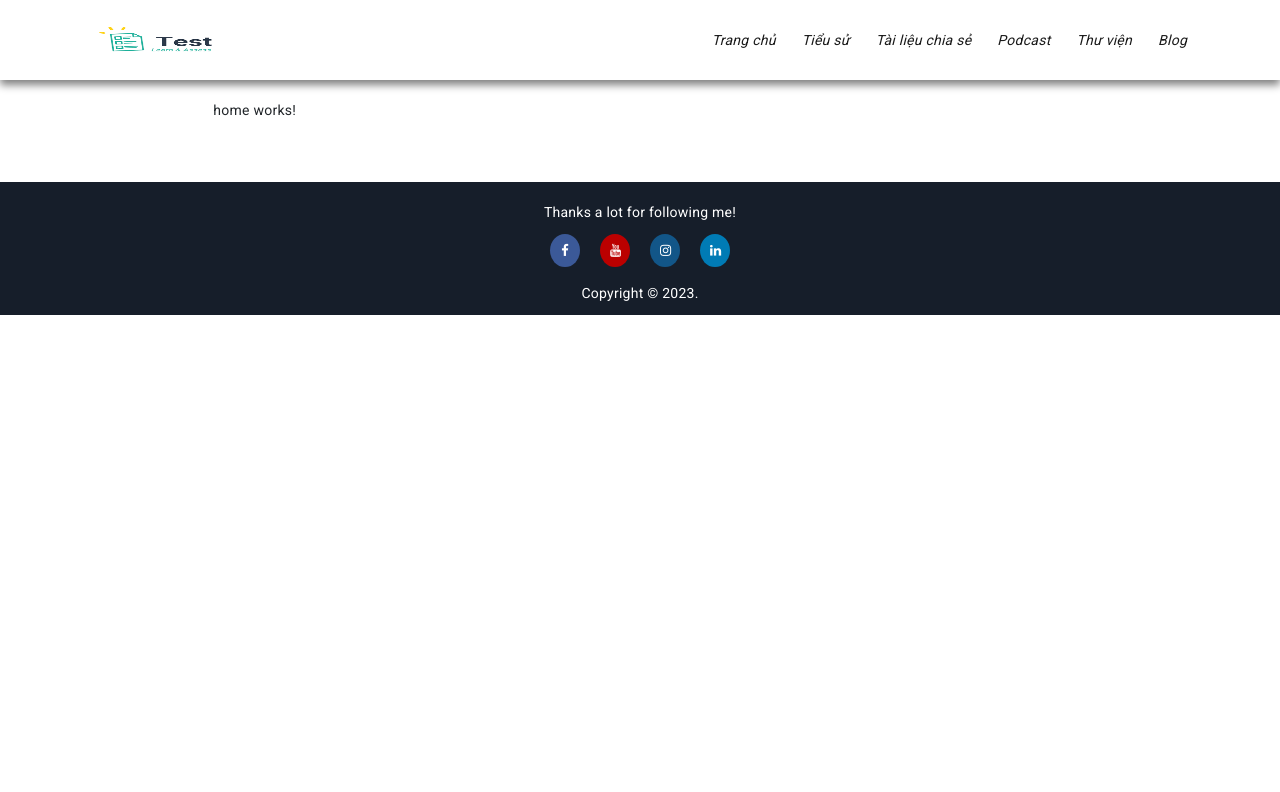
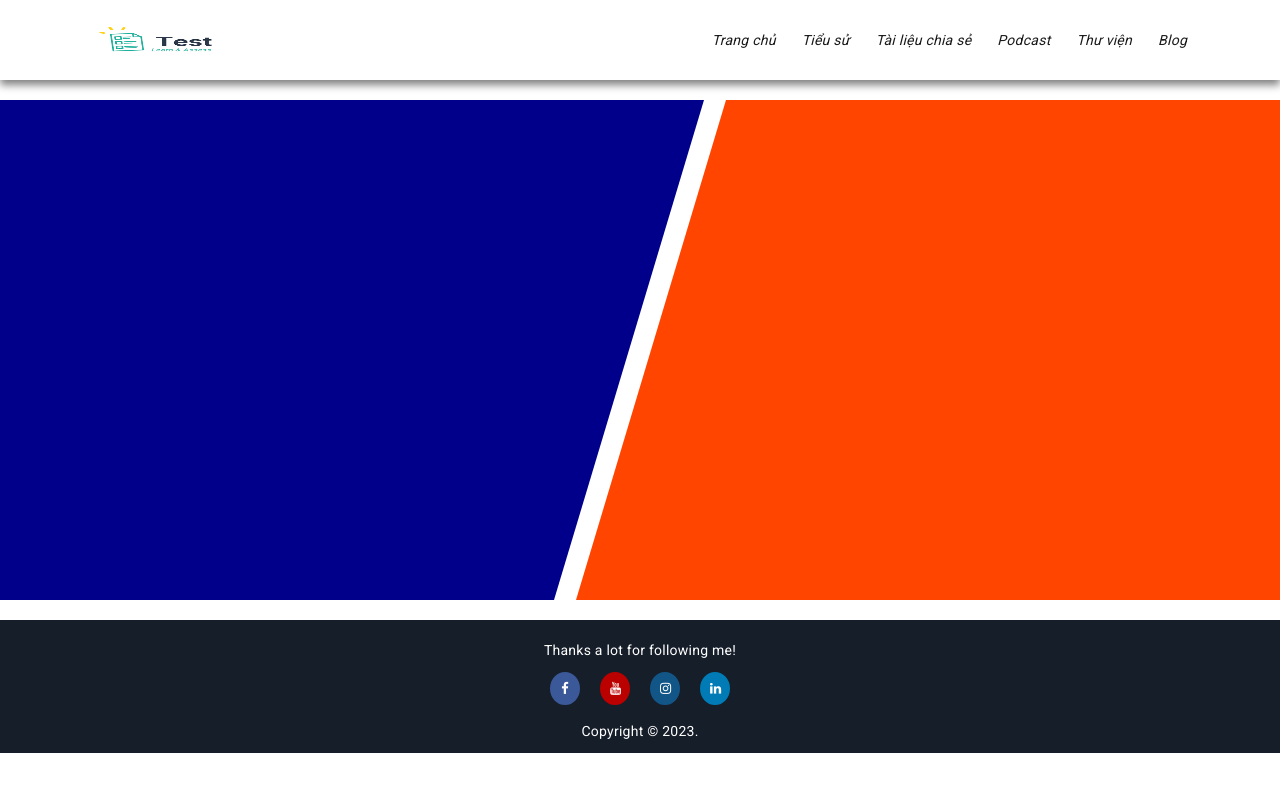
Before and after one commit to donghg201/WebBlog_FE, an Angular app in the folder PersonalBlog/: page / in a window 1280 px wide. Shown: the top 792 px of the page. Built offline with nearby package versions, Linux system fonts and the light colour scheme.

Commit message:
Push 08/02/2023

```diff
--- a/PersonalBlog/src/app/app.component.css
+++ b/PersonalBlog/src/app/app.component.css
@@ -6,10 +6,12 @@ app-header {
   height: 100px;
 }
 
-.row {
+router-outlet {
   width: 100%;
   overflow: hidden;
   padding: 20px 0 50px 0;
+  vertical-align: middle;
+  margin: 0;
 }
 
 /* Cách check overflow*/
--- a/PersonalBlog/src/app/app.component.html
+++ b/PersonalBlog/src/app/app.component.html
@@ -1,9 +1,3 @@
 <app-header></app-header>
-<div class="row">
-  <div class="col-2"></div>
-  <div class="col-8">
-    <router-outlet></router-outlet>
-  </div>
-  <div class="col-2"></div>
-</div>
+<router-outlet></router-outlet>
 <app-footer></app-footer>
--- a/PersonalBlog/src/app/home/home.component.css
+++ b/PersonalBlog/src/app/home/home.component.css
@@ -0,0 +1,32 @@
+.container-fluid {
+  width: 100%;
+  overflow: hidden;
+  margin: 0;
+  padding: 0;
+}
+
+.sector1 {
+  width: 100%;
+  padding: 0;
+  margin: 20px 0;
+  height: 500px;
+}
+
+#trapezium1 {
+  border-top: 500px solid darkblue;
+  border-left: 0 solid transparent;
+  border-right: 150px solid transparent;
+  height: 0;
+  width: 55%;
+  position: absolute;
+}
+
+#trapezium2 {
+  border-bottom: 500px solid orangered;
+  border-left: 150px solid transparent;
+  border-right: 0 solid transparent;
+  height: 0;
+  width: 55%;
+  position: absolute;
+  left: 45%;
+}
--- a/PersonalBlog/src/app/home/home.component.html
+++ b/PersonalBlog/src/app/home/home.component.html
@@ -1 +1,6 @@
-<p>home works!</p>
+<div class="container-fluid">
+  <div class="sector1">
+    <p id="trapezium1"></p>
+    <p id="trapezium2"></p>
+  </div>
+</div>
--- a/PersonalBlog/src/app/page-not-found/page-not-found.component.html
+++ b/PersonalBlog/src/app/page-not-found/page-not-found.component.html
@@ -1,6 +1,10 @@
 <div class="container-fluid">
+  <div class="row">
+    <div class="col-2"></div>
+    <div class="col-8">
       <h1>404 Error Page</h1>
-  <p class="zoom-area" style="color: orangered"><b style="font-size: 30px; color: darkred">Oops!</b> TRANG BẠN ĐANG TÌM
+      <p class="zoom-area" style="color: orangered"><b style="font-size: 30px; color: darkred">Oops!</b> TRANG BẠN ĐANG
+        TÌM
         KIẾM HIỆN KHÔNG TỒN TẠI.</p>
       <section class="error-container">
         <span class="four"><span class="screen-reader-text">4</span></span>
@@ -11,3 +15,6 @@
         <a routerLink='/home' routerLinkActive="active" class="more-link">VỀ TRANG CHỦ</a>
       </div>
     </div>
+    <div class="col-2"></div>
+  </div>
+</div>
--- a/PersonalBlog/src/app/page-not-found/page-not-found.component.scss
+++ b/PersonalBlog/src/app/page-not-found/page-not-found.component.scss
@@ -1,10 +1,24 @@
 @import url('https://fonts.googleapis.com/css?family=Montserrat:400,600,700');
 @import url('https://fonts.googleapis.com/css?family=Catamaran:400,800');
 
+//* {
+//  outline: 1px solid #f00 !important;
+//  opacity: 1 !important;
+//  visibility: visible !important;
+//}
+
 .container-fluid {
+  margin: 20px 0;
+  padding: 0;
+  overflow: hidden;
+  width: 100%;
+}
+
+.row {
+  width: 100%;
   margin: 0;
   padding: 0;
-  overflow: hidden;
+  text-align: center;
 }
 
 .error-container {
--- a/PersonalBlog/src/index.html
+++ b/PersonalBlog/src/index.html
@@ -15,6 +15,7 @@
 </head>
 <body class="mat-typography">
 <app-root></app-root>
+<span class="spinner"></span>
 </body>
 
 <script src="https://code.jquery.com/jquery-3.2.1.slim.min.js"
--- a/PersonalBlog/src/styles.css
+++ b/PersonalBlog/src/styles.css
@@ -1,4 +1,97 @@
 /* You can add global styles to this file, and also import other style files */
 
-html, body { height: 100%; }
-body { margin: 0; font-family: Roboto, "Helvetica Neue", sans-serif; }
+html, body {
+  height: 100%;
+}
+
+body {
+  margin: 0;
+  font-family: Roboto, "Helvetica Neue", sans-serif;
+}
+
+body::-webkit-scrollbar {
+  width: 10px; /* Chiều rộng vùng chứa scrollbar */
+}
+
+body::-webkit-scrollbar-track {
+  background: #ccc; /* Màu nền ngoài của thanh scrollbar */
+}
+
+body::-webkit-scrollbar-thumb {
+  background-color: dimgray; /* Màu của thanh cuộn (scroll thumb) */
+  border-radius: 5px; /* Bo góc scroll thumb */
+  border: 2px solid #ccc; /* Không hỗ trợ padding, margin, transition nên dùng viền cùng màu nên để padding scroll thumb */
+}
+
+body::-webkit-scrollbar-thumb:hover {
+  background-color: #161E2A; /* Hiệu ứng di chuột đổi màu*/
+}
+
+body { /*cho Firefox*/
+  scrollbar-width: thin; /* "auto" hoặc "thin" */
+  scrollbar-color: dimgray #ccc; /* scroll thumb and track */
+}
+
+/*.spinner {*/
+/*  color: var(--spinner-bg);*/
+/*  font-size: 6rem;*/
+/*  text-indent: -9999em;*/
+/*  overflow: hidden;*/
+/*  width: 1em;*/
+/*  height: 1em;*/
+/*  border-radius: 50%;*/
+/*  position: relative;*/
+/*  transform: translateZ(0);*/
+/*  animation: shadow-spin 1.7s infinite ease, round 1.7s infinite ease;*/
+/*}*/
+
+/*@keyframes shadow-spin {*/
+/*  0% {*/
+/*    box-shadow: 0 -0.83em 0 -0.4em,*/
+/*    0 -0.83em 0 -0.42em,*/
+/*    0 -0.83em 0 -0.44em,*/
+/*    0 -0.83em 0 -0.46em,*/
+/*    0 -0.83em 0 -0.477em;*/
+/*  }*/
+
+/*  5%, 95% {*/
+/*    box-shadow: 0 -0.83em 0 -0.4em,*/
+/*    0 -0.83em 0 -0.42em,*/
+/*    0 -0.83em 0 -0.44em,*/
+/*    0 -0.83em 0 -0.46em,*/
+/*    0 -0.83em 0 -0.477em;*/
+/*  }*/
+
+/*  10%, 59% {*/
+/*    box-shadow: 0 -0.83em 0 -0.4em,*/
+/*    -0.087em -0.825em 0 -0.42em,*/
+/*    -0.173em -0.812em 0 -0.44em,*/
+/*    -0.256em -0.789em 0 -0.46em,*/
+/*    -0.297em -0.775em 0 -0.477em;*/
+/*  }*/
+
+/*  20% {*/
+/*    box-shadow: 0 -0.83em 0 -0.4em,*/
+/*    -0.338em -0.758em 0 -0.42em,*/
+/*    -0.555em -0.617em 0 -0.44em,*/
+/*    -0.671em -0.488em 0 -0.46em,*/
+/*    -0.749em -0.34em 0 -0.477em;*/
+/*  }*/
+
+/*  38% {*/
+/*    box-shadow: 0 -0.83em 0 -0.4em,*/
+/*    -0.337em -0.74em 0 -0.42em,*/
+/*    -0.645em -0.552em 0 -0.44em,*/
+/*    -0.775em -0.297em 0 -0.46em,*/
+/*    -0.82em -0.09em 0 -0.477em;*/
+/*  }*/
+/*}*/
+
+/*@keyframes round {*/
+/*  0% {*/
+/*    transform: rotate(0deg);*/
+/*  }*/
+/*  100% {*/
+/*    transform: rotate(360deg);*/
+/*  }*/
+/*}*/
```
Lines whose indentation alone changed are shown as unchanged.
